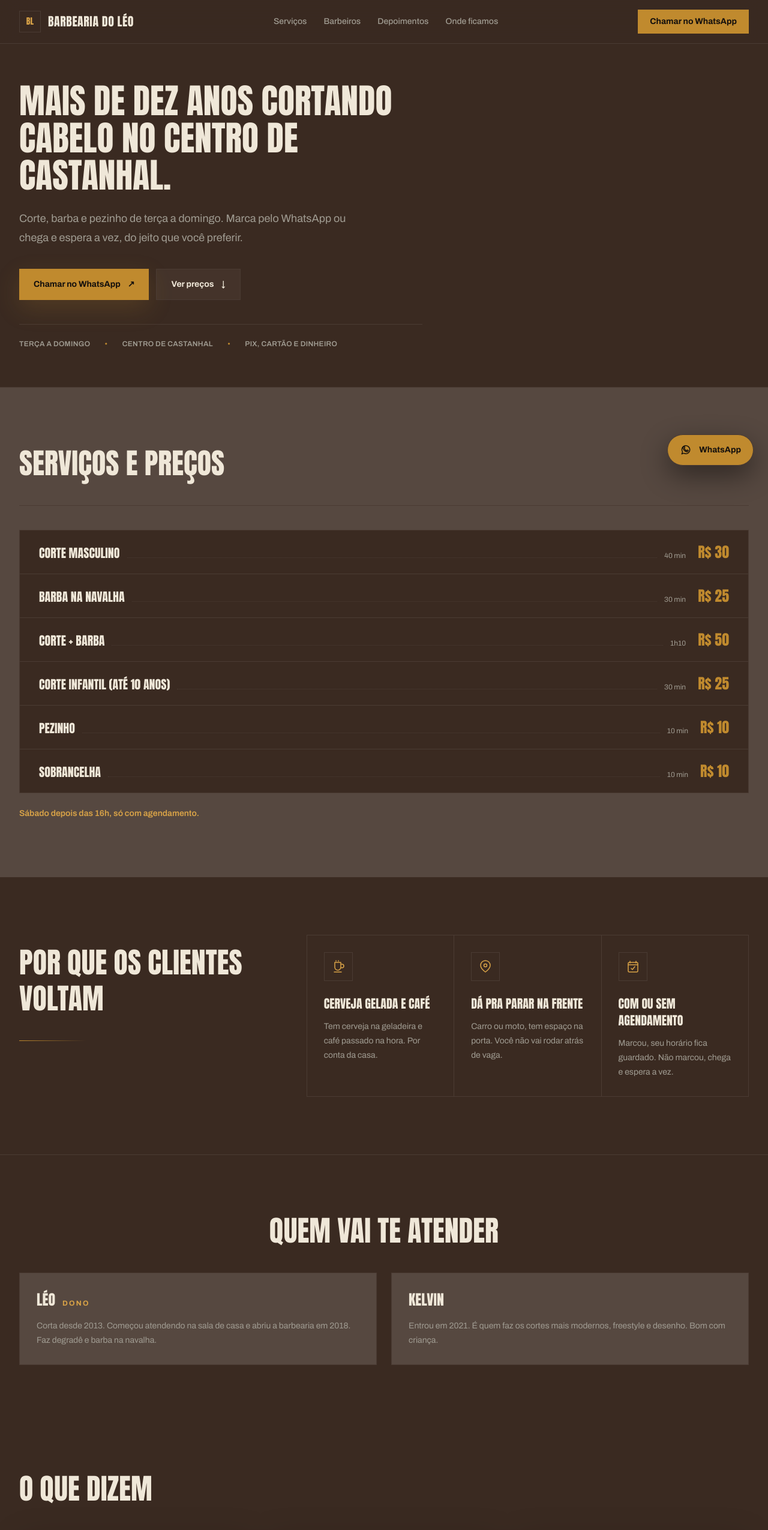
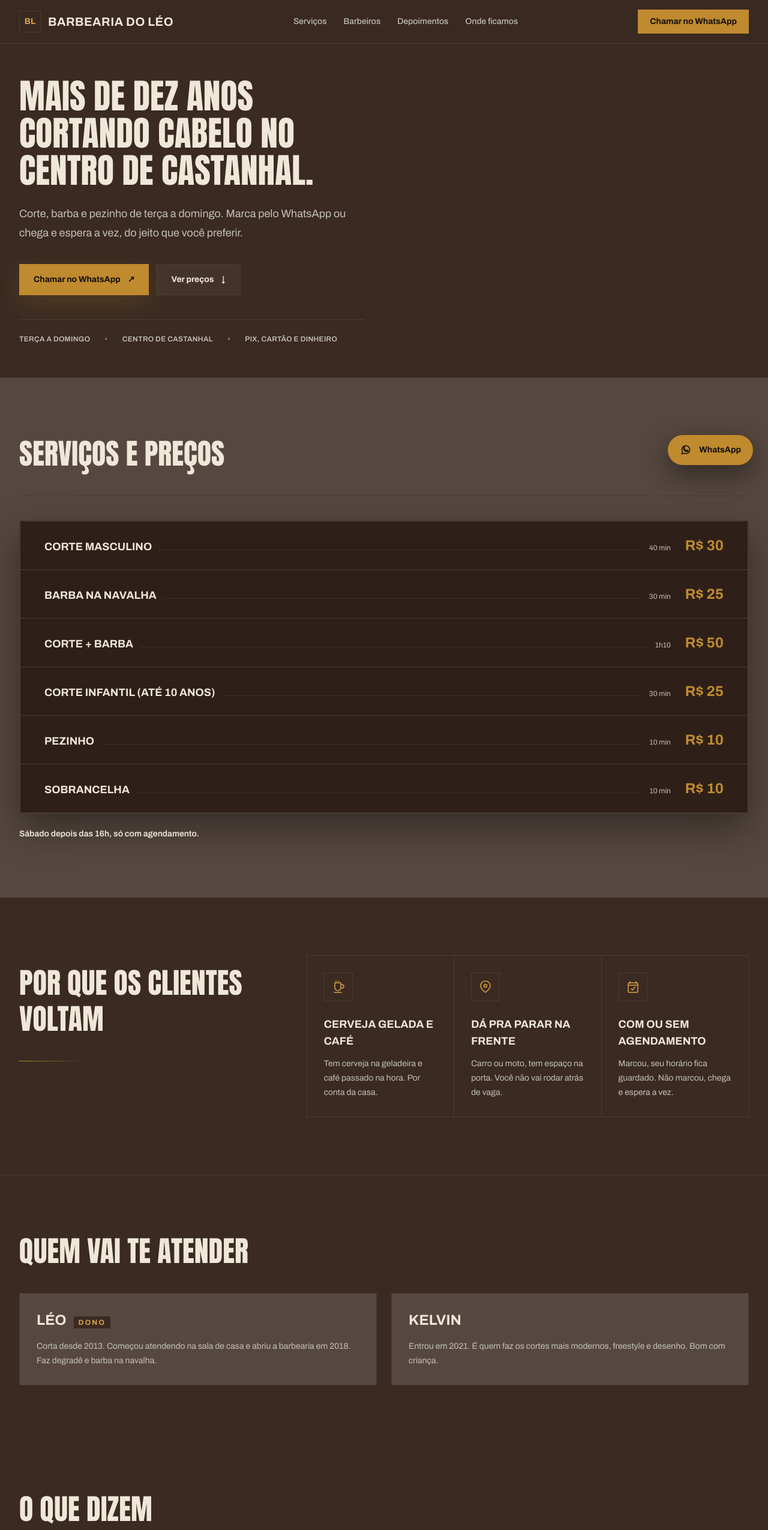
Before and after one commit to JoaoOliveira20/barber-landing-page, a Next.js app: page / in a window 1280 px wide. Shown: the top 2550 px of the page at 60% size. Built offline with nearby package versions, Linux system fonts and the light colour scheme.

Commit message:
fix: refine typography scale, contrast and section details

```diff
--- a/src/app/globals.css
+++ b/src/app/globals.css
@@ -4,9 +4,10 @@
   --background: #3a2a21;
   --surface: #564840;
   --surface-elevated: #6d615b;
+  --surface-sunken: #2e2019;
   --foreground: #efe7d8;
-  --muted: #a09c92;
-  --subtle: #99958a;
+  --muted: #c2c0b9;
+  --subtle: #bdbbb3;
   --border: #4a3b33;
   --accent: #c08a2e;
   --accent-strong: #d9a347;
@@ -17,6 +18,7 @@
   --color-background: var(--background);
   --color-surface: var(--surface);
   --color-surface-elevated: var(--surface-elevated);
+  --color-surface-sunken: var(--surface-sunken);
   --color-foreground: var(--foreground);
   --color-muted: var(--muted);
   --color-subtle: var(--subtle);
--- a/src/components/layout/site-footer.tsx
+++ b/src/components/layout/site-footer.tsx
@@ -19,11 +19,11 @@ export function SiteFooter() {
           >
             <span
               aria-hidden="true"
-              className="grid size-10 place-items-center border border-accent/60 font-display text-sm text-accent-strong uppercase"
+              className="grid size-10 place-items-center border border-accent/60 text-sm font-bold text-accent-strong uppercase"
             >
               {siteConfig.initials}
             </span>
-            <span className="font-display text-xl tracking-wide text-foreground uppercase">
+            <span className="text-xl font-bold tracking-wide text-foreground uppercase">
               {siteConfig.name}
             </span>
           </a>
--- a/src/components/layout/site-header.tsx
+++ b/src/components/layout/site-header.tsx
@@ -16,11 +16,11 @@ export function SiteHeader() {
         >
           <span
             aria-hidden="true"
-            className="grid size-9 place-items-center border border-accent/60 font-display text-sm text-accent-strong uppercase transition-colors group-hover:border-accent-strong"
+            className="grid size-9 place-items-center border border-accent/60 text-sm font-bold text-accent-strong uppercase transition-colors group-hover:border-accent-strong"
           >
             {siteConfig.initials}
           </span>
-          <span className="hidden font-display text-lg tracking-wide text-foreground uppercase sm:inline sm:text-xl">
+          <span className="hidden text-lg font-bold tracking-wide text-foreground uppercase sm:inline sm:text-xl">
             {siteConfig.name}
           </span>
         </a>
--- a/src/components/sections/barbers-section.tsx
+++ b/src/components/sections/barbers-section.tsx
@@ -11,7 +11,7 @@ export function BarbersSection() {
       <Container>
         <h2
           id="barbers-title"
-          className="mx-auto max-w-md text-center font-display text-3xl leading-tight text-foreground uppercase sm:text-4xl lg:text-5xl"
+          className="max-w-2xl font-display text-3xl leading-tight text-foreground uppercase sm:text-4xl lg:text-5xl"
         >
           Quem vai te atender
         </h2>
@@ -23,11 +23,11 @@ export function BarbersSection() {
               className="border border-foreground/10 bg-surface p-6 sm:p-7"
             >
               <div className="flex items-baseline gap-3">
-                <h3 className="font-display text-2xl text-foreground uppercase">
+                <h3 className="text-2xl font-bold text-foreground uppercase">
                   {barber.name}
                 </h3>
                 {barber.role ? (
-                  <span className="text-xs font-bold tracking-[0.18em] text-accent-strong uppercase">
+                  <span className="bg-background px-2 py-0.5 text-xs font-bold tracking-[0.18em] text-accent-strong uppercase">
                     {barber.role}
                   </span>
                 ) : null}
--- a/src/components/sections/differentials-section.tsx
+++ b/src/components/sections/differentials-section.tsx
@@ -80,7 +80,7 @@ export function DifferentialsSection() {
                 <FeatureIcon name={differential.icon} />
               </div>
 
-              <h3 className="mt-6 font-display text-xl text-foreground uppercase">
+              <h3 className="mt-6 text-lg font-bold text-foreground uppercase">
                 {differential.title}
               </h3>
               <p className="mt-3 text-sm leading-6 text-muted">
--- a/src/components/sections/gallery-section.tsx
+++ b/src/components/sections/gallery-section.tsx
@@ -41,7 +41,7 @@ export function GallerySection() {
           {galleryItems.map((item) => (
             <article
               key={item.image.src}
-              className="relative isolate aspect-[4/3] overflow-hidden border border-foreground/10"
+              className="relative isolate aspect-[4/3] overflow-hidden border border-foreground/10 last:col-span-2"
             >
               <GalleryPhoto item={item} />
             </article>
--- a/src/components/sections/hero-section.tsx
+++ b/src/components/sections/hero-section.tsx
@@ -9,8 +9,8 @@ export function HeroSection() {
       aria-labelledby="hero-title"
       className="relative isolate overflow-hidden"
     >
-      <Container className="py-12 sm:py-14 lg:py-16">
-        <div className="max-w-2xl">
+      <Container className="py-10 sm:py-12 lg:py-14">
+        <div className="max-w-xl">
           <h1
             id="hero-title"
             className="font-display text-[clamp(2.25rem,4.5vw,3.75rem)] leading-[1.08] text-foreground uppercase"
@@ -18,7 +18,7 @@ export function HeroSection() {
             {heroContent.title}
           </h1>
 
-          <p className="mt-6 max-w-xl text-base leading-7 text-muted sm:text-lg sm:leading-8">
+          <p className="mt-6 text-base leading-7 text-muted sm:text-lg sm:leading-8">
             {heroContent.subtitle}
           </p>
 
--- a/src/components/sections/services-section.tsx
+++ b/src/components/sections/services-section.tsx
@@ -18,15 +18,15 @@ export function ServicesSection() {
           </h2>
         </div>
 
-        <div className="mt-8 border border-accent/35 bg-background sm:mt-10">
-          <ul className="divide-y divide-accent/15">
+        <div className="mt-8 border-2 border-accent/70 bg-surface-sunken shadow-[0_24px_60px_rgba(0,0,0,0.4)] sm:mt-10">
+          <ul className="divide-y divide-accent/20">
             {services.map((service) => (
               <li
                 key={service.name}
-                className="flex flex-wrap items-baseline justify-between gap-x-4 gap-y-1 px-5 py-4 sm:flex-nowrap sm:gap-x-5 sm:px-8 sm:py-5"
+                className="flex flex-wrap items-baseline justify-between gap-x-4 gap-y-1 px-6 py-5 sm:flex-nowrap sm:gap-x-6 sm:px-10 sm:py-6"
               >
                 <div className="flex min-w-0 flex-1 items-baseline gap-3">
-                  <span className="font-display text-lg whitespace-nowrap text-foreground uppercase sm:text-xl">
+                  <span className="font-bold whitespace-nowrap text-foreground uppercase sm:text-lg">
                     {service.name}
                   </span>
                   <span
@@ -38,7 +38,7 @@ export function ServicesSection() {
                   </span>
                 </div>
 
-                <span className="font-display text-xl whitespace-nowrap text-accent sm:text-2xl">
+                <span className="text-xl font-bold whitespace-nowrap text-accent sm:text-2xl">
                   {service.price}
                 </span>
               </li>
@@ -46,7 +46,7 @@ export function ServicesSection() {
           </ul>
         </div>
 
-        <p className="mt-6 text-sm font-semibold text-accent-strong">
+        <p className="mt-6 text-sm font-semibold text-foreground">
           {servicesNote}
         </p>
       </Container>
--- a/src/components/sections/testimonials-section.tsx
+++ b/src/components/sections/testimonials-section.tsx
@@ -16,20 +16,20 @@ export function TestimonialsSection() {
           O que dizem
         </h2>
 
-        <ul className="-mx-4 mt-8 flex snap-x snap-mandatory gap-4 overflow-x-auto px-4 pb-5 [scrollbar-width:none] sm:-mx-6 sm:mt-10 sm:px-6 lg:mx-0 lg:grid lg:grid-cols-3 lg:gap-5 lg:overflow-visible lg:px-0 lg:pb-0 [&::-webkit-scrollbar]:hidden">
+        <ul className="-mx-4 mt-8 flex snap-x snap-mandatory items-start gap-4 overflow-x-auto px-4 pb-5 [scrollbar-width:none] sm:-mx-6 sm:mt-10 sm:px-6 lg:mx-0 lg:grid lg:grid-cols-3 lg:gap-5 lg:overflow-visible lg:px-0 lg:pb-0 [&::-webkit-scrollbar]:hidden">
           {testimonials.map((testimonial) => (
             <li
               key={testimonial.name}
               className="min-w-[88%] snap-center sm:min-w-[58%] lg:min-w-0"
             >
-              <figure className="flex h-full min-h-72 flex-col border border-foreground/10 bg-surface p-6 shadow-[0_18px_55px_rgba(0,0,0,0.18)] sm:min-h-80 sm:p-8">
+              <figure className="flex flex-col border border-foreground/10 bg-surface p-6 shadow-[0_18px_55px_rgba(0,0,0,0.18)] sm:p-8">
                 <blockquote>
                   <p className="text-lg leading-7 text-foreground italic sm:text-xl sm:leading-8">
                     “{testimonial.quote}”
                   </p>
                 </blockquote>
 
-                <figcaption className="mt-auto border-t border-foreground/10 pt-6">
+                <figcaption className="mt-6 border-t border-foreground/10 pt-6">
                   <cite className="not-italic">
                     <span className="block text-sm font-bold text-foreground">
                       {testimonial.name}
--- a/src/config/site.ts
+++ b/src/config/site.ts
@@ -31,7 +31,7 @@ export const pageLinks = {
     href: "#servicos",
   },
   differentials: {
-    label: "Diferenciais",
+    label: "Por que voltar",
     href: "#diferenciais",
   },
   barbers: {
@@ -43,7 +43,7 @@ export const pageLinks = {
     href: "#depoimentos",
   },
   gallery: {
-    label: "Galeria",
+    label: "A barbearia",
     href: "#galeria",
   },
   location: {
```
